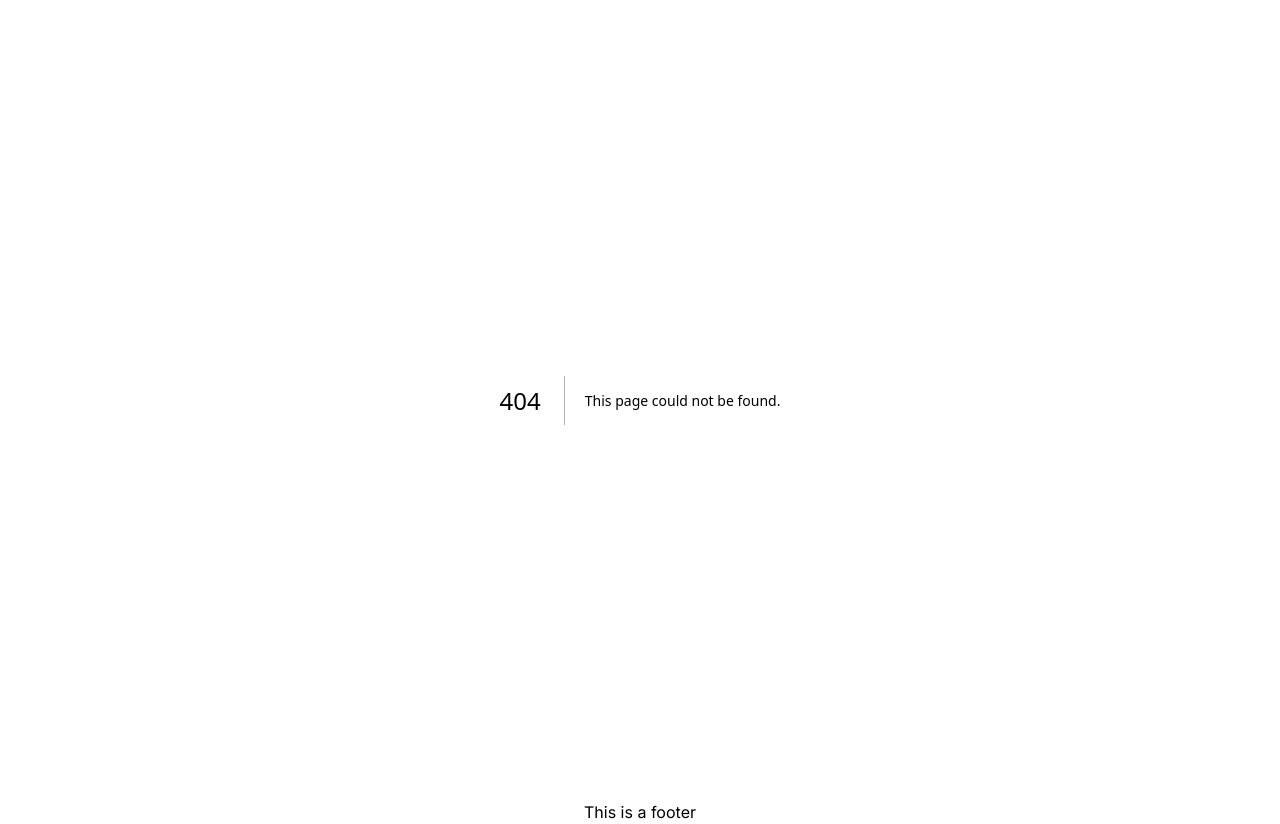
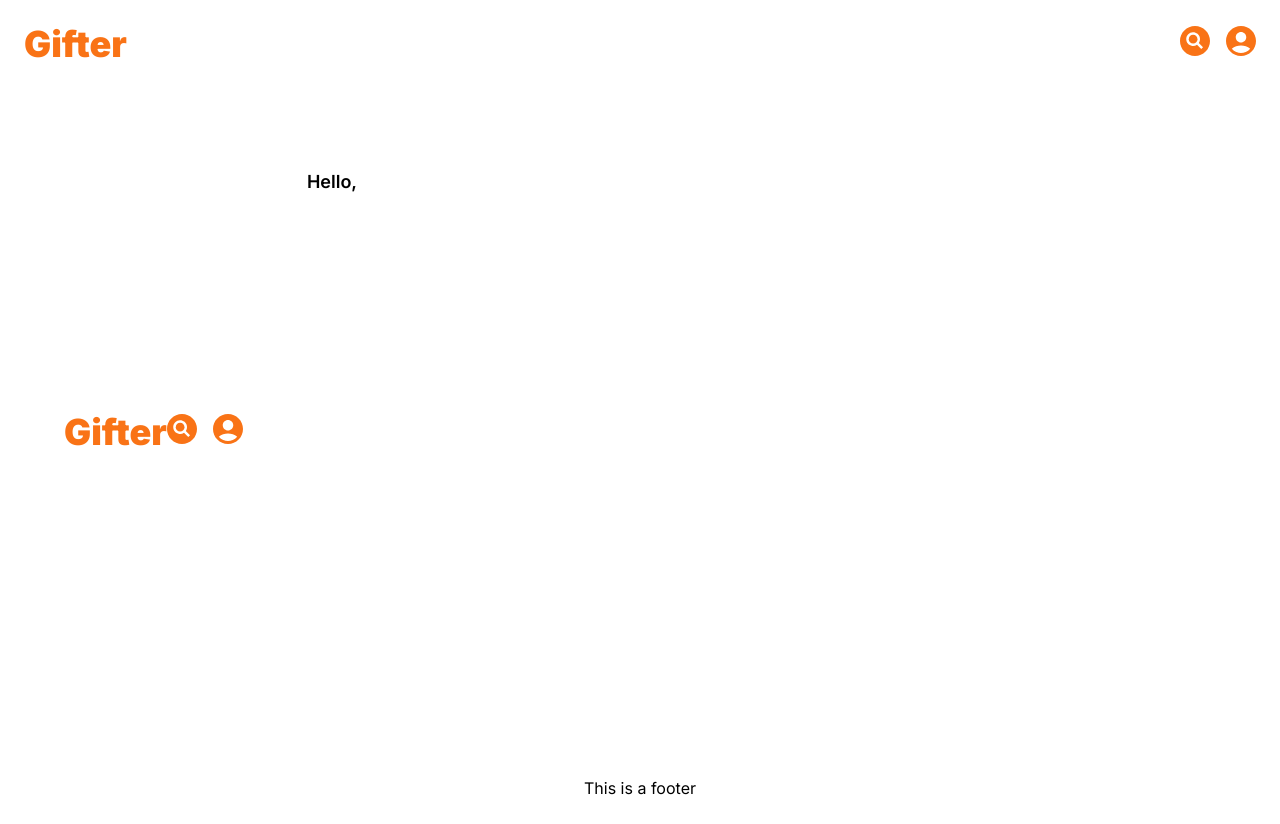
Before and after one commit to mazurcodes/Gifter-Next13, a Next.js app: page /dashboard in a window 1280 px wide. Before the commit this address had no page. After the commit the page ends 800 px from the top, so only its background shows below. Built offline with nearby package versions, Linux system fonts and the light colour scheme; no server answers.

Commit message:
/dashboard page with layout

```diff
--- /dev/null
+++ b/app/dashboard/layout.tsx
@@ -0,0 +1,22 @@
+import TopMenu from '@/components/TopMenu';
+
+export const metadata = {
+  title: 'Gifter | Gifts made easy',
+  description: 'Gifter app for those that want to receive meaningful gifts',
+};
+
+export default function DashboardLayout({
+  children,
+}: {
+  children: React.ReactNode;
+}) {
+  return (
+    <>
+      <TopMenu extended />
+      <main className="flex-1 p-10 flex">
+        {/* <DashboardMenu /> */}
+        {children}
+      </main>
+    </>
+  );
+}
--- /dev/null
+++ b/app/dashboard/page.tsx
@@ -0,0 +1,22 @@
+import TopMenu from "@/components/TopMenu";
+import { auth } from "@/firebase/clientApp";
+import { useAuthState } from "react-firebase-hooks/auth";
+
+const DashboardPage = () => {
+
+  const [user, loading, error] = useAuthState(auth);
+
+  return (
+    <>
+      <TopMenu extended />
+      <main className="flex-1 p-10">
+        <h2 className="top-menu-header font-semibold text-lg">
+          Hello,{' '}
+          <span className="font-normal text-orange-500">{user?.email}</span>
+        </h2>
+      </main>
+    </>
+  );
+};
+
+export default DashboardPage;
--- a/app/layout.tsx
+++ b/app/layout.tsx
@@ -9,7 +9,7 @@ const inter = Inter({
 });
 
 export const metadata = {
-  title: 'Gifter | Giving made easy',
+  title: 'Gifter | Gifts made easy',
   description: 'Gifter app for those that want to receive meaningful gifts',
 };
 
```
